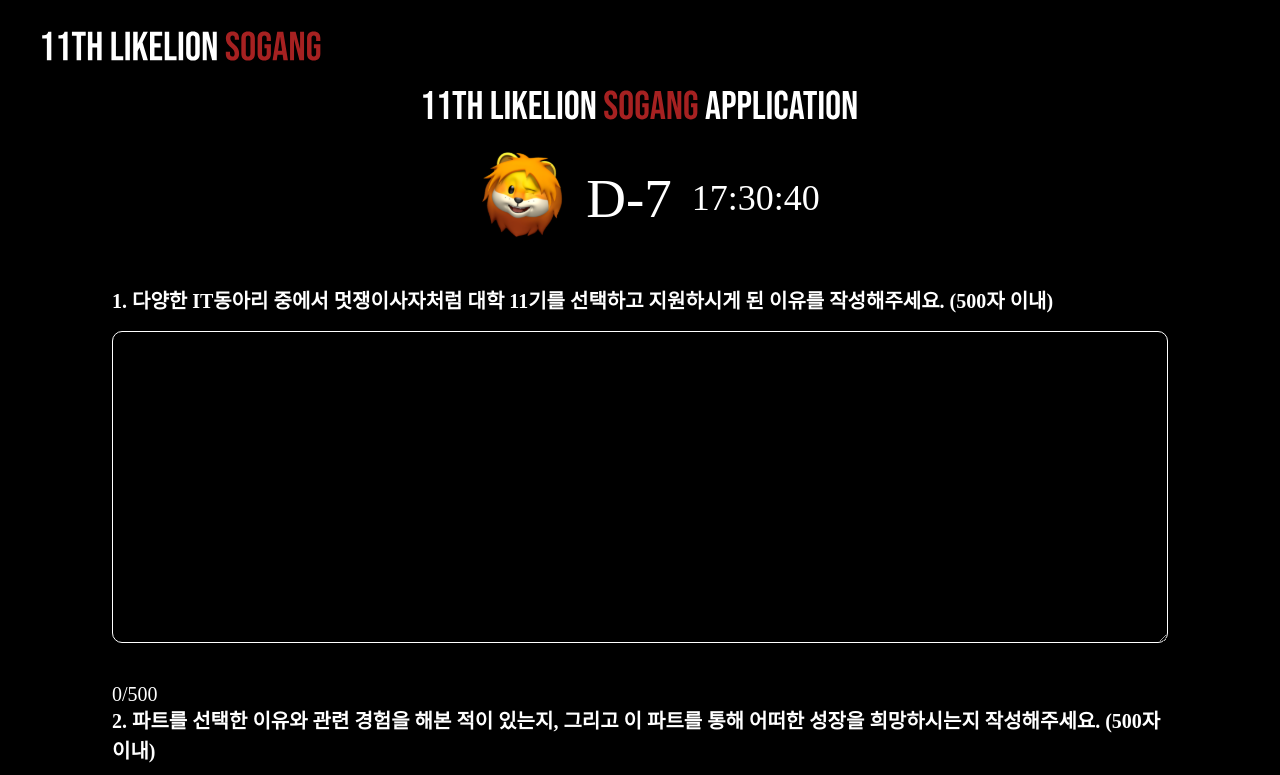
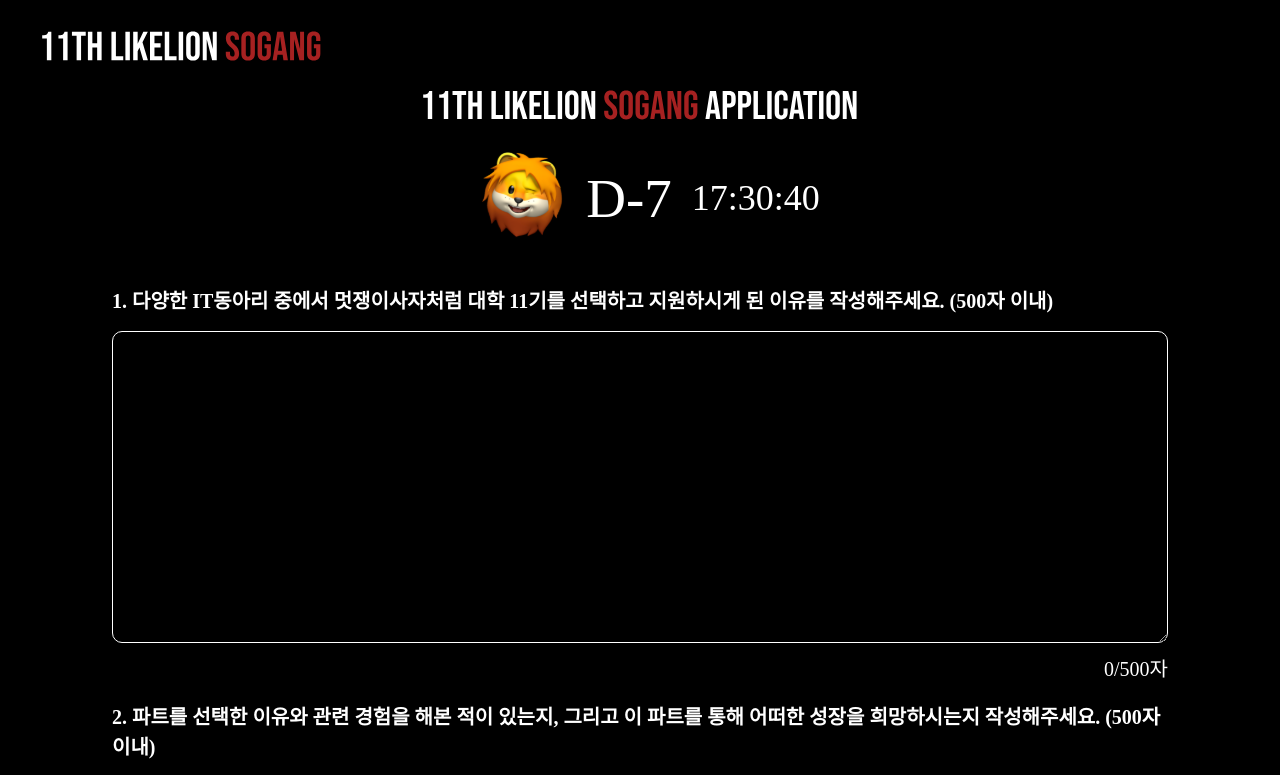
Before and after one commit to Applion-11th/Applion-Client, a React (Create React App) app: page /apply in a window 1280 px wide. Shown: the top 775 px of the page. Built offline with nearby package versions, Linux system fonts and the light colour scheme; a web font is replaced by a local one.

Commit message:
feat: apply flex display in character counter

```diff
--- a/src/components/InputApply/index.js
+++ b/src/components/InputApply/index.js
@@ -18,8 +18,8 @@ export const InputApply = () => {
     <>
       <Flex>
         <InputApplyContainer onChange={changeHandler} />
-        <Space height="10px" />
-        <CountContainer>{count}/500</CountContainer>
+        <CountContainer>{count}/500자</CountContainer>
+        <Space height="20px" />
       </Flex>
     </>
   );
@@ -28,7 +28,7 @@ export const InputApply = () => {
 const Flex = styled.div`
   display: flex;
   flex-direction: column;
-  justify-content: flex-end;
+  align-items: flex-end;
 `;
 
 const InputApplyContainer = styled.textarea`
@@ -42,7 +42,7 @@ const InputApplyContainer = styled.textarea`
   background-color: black;
   color: white;
   caret-color: white;
-  margin: 15px 0px 30px 0px;
+  margin: 15px 0px 10px 0px;
   maxlength: 500;
   &:focus {
     outline: none;
```
